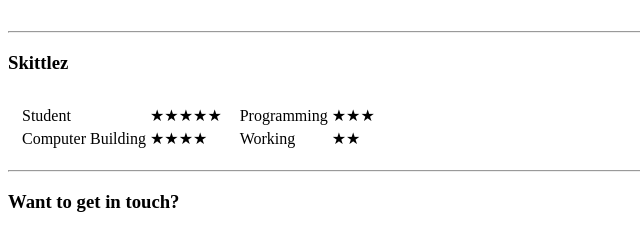
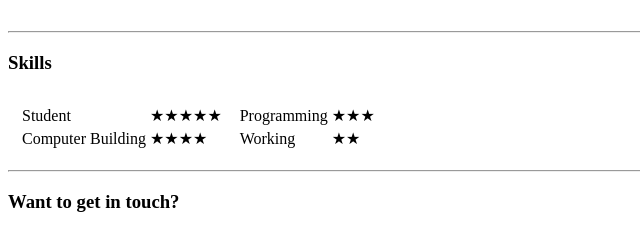
Before and after one commit to Thomas0100/cv, a plain HTML site: page index.html in a window 1280 px wide. Shown: the part 884-1112 px from the top of the page, 0-640 px from the left. Drawn offline with Linux system fonts and the light colour scheme.

Commit message:
Update index.html

```diff
--- a/index.html
+++ b/index.html
@@ -81,7 +81,7 @@
   </p>
 
 <hr>
-    <h3>Skittlez</h3>
+    <h3>Skills</h3>
     <table cellspacing="10">
       <tr>
         <td>
```
